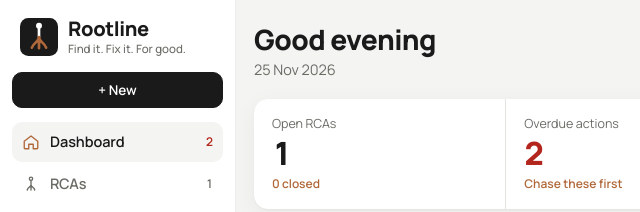
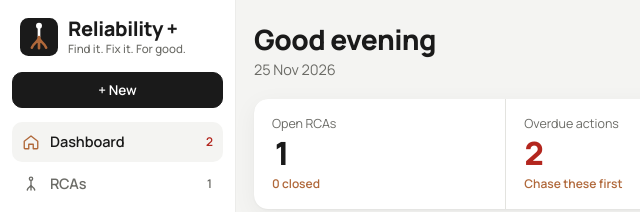
Before and after one commit to 6t46mntpnf-afk/RCA-workbench, a plain HTML site: page index.html in a window 1280 px wide. Shown: the top 212 px of the page, 0-640 px from the left. Drawn offline with Linux system fonts and the light colour scheme.

Commit message:
Rename the app to Reliability +
Co-Authored-By: Claude Opus 5.5 <noreply@anthropic.com>
Claude-Session: https://claude.ai/code/session_01Rf4CJourZ6Guv8K7EqTs7a

```diff
--- a/index.html
+++ b/index.html
@@ -3,7 +3,7 @@
 <head>
 <meta charset="utf-8">
 <meta name="viewport" content="width=device-width,initial-scale=1,viewport-fit=cover">
-<meta name="description" content="Rootline: root cause analysis, lessons learned and safety alerts in one place. Guided 5 Whys, optional fishbone, failure history, actions and customer-ready reports.">
+<meta name="description" content="Reliability +: root cause analysis, lessons learned and safety alerts in one place. Guided 5 Whys, optional fishbone, failure history, actions and customer-ready reports.">
 <meta name="theme-color" content="#F4F4F2" media="(prefers-color-scheme: light)">
 <meta name="theme-color" content="#121211" media="(prefers-color-scheme: dark)">
 <link rel="manifest" href="manifest.webmanifest">
@@ -11,9 +11,9 @@
 <link rel="apple-touch-icon" href="icons/apple-touch-icon.png">
 <meta name="apple-mobile-web-app-capable" content="yes">
 <meta name="mobile-web-app-capable" content="yes">
-<meta name="apple-mobile-web-app-title" content="Rootline">
+<meta name="apple-mobile-web-app-title" content="Reliability+">
 <meta name="apple-mobile-web-app-status-bar-style" content="default">
-<title>Rootline</title>
+<title>Reliability +</title>
 <style>
 /* Base reset (matches the Claude artifact skeleton so the page looks the same in both places) */
 :root { padding-top: env(safe-area-inset-top, 0px) }
@@ -562,7 +562,7 @@ function stepCount(c, id) {
 }
 
 /* ---------- app identity ---------- */
-const APP = { name: "Rootline", tagline: "Find it. Fix it. For good.", version: "2.0.1", owner: "Daniel", year: 2026 };
+const APP = { name: "Reliability +", tagline: "Find it. Fix it. For good.", version: "2.0.2", owner: "Daniel", year: 2026 };
 const DEFAULT_BRAND = "#1A1A1A";
 const MARK = () => `<svg class="mark" viewBox="0 0 64 64" aria-hidden="true"><rect width="64" height="64" rx="14" style="fill:var(--mk-bg)"/><g fill="none" stroke-width="4.5" stroke-linecap="round"><path d="M32 12v20" style="stroke:var(--mk-fg)"/><path d="M32 32c0 8-9 9-12 18M32 32c0 8 9 9 12 18M32 32v19" style="stroke:var(--mk-cu)"/></g><circle cx="32" cy="13" r="5" style="fill:var(--mk-fg)"/></svg>`;
 const ICON = {
--- a/sw.js
+++ b/sw.js
@@ -1,6 +1,6 @@
-// Rootline service worker: makes the app work offline.
+// Reliability + service worker: makes the app work offline.
 // On every release, change CACHE (e.g. "rca-v1.1.0") so installed apps pick up the new files.
-const CACHE = "rca-v2.0.1";
+const CACHE = "rca-v2.0.2";
 const SHELL = [
   "./",
   "index.html",
```
Also changed, not shown: manifest.webmanifest, 2 other files.
